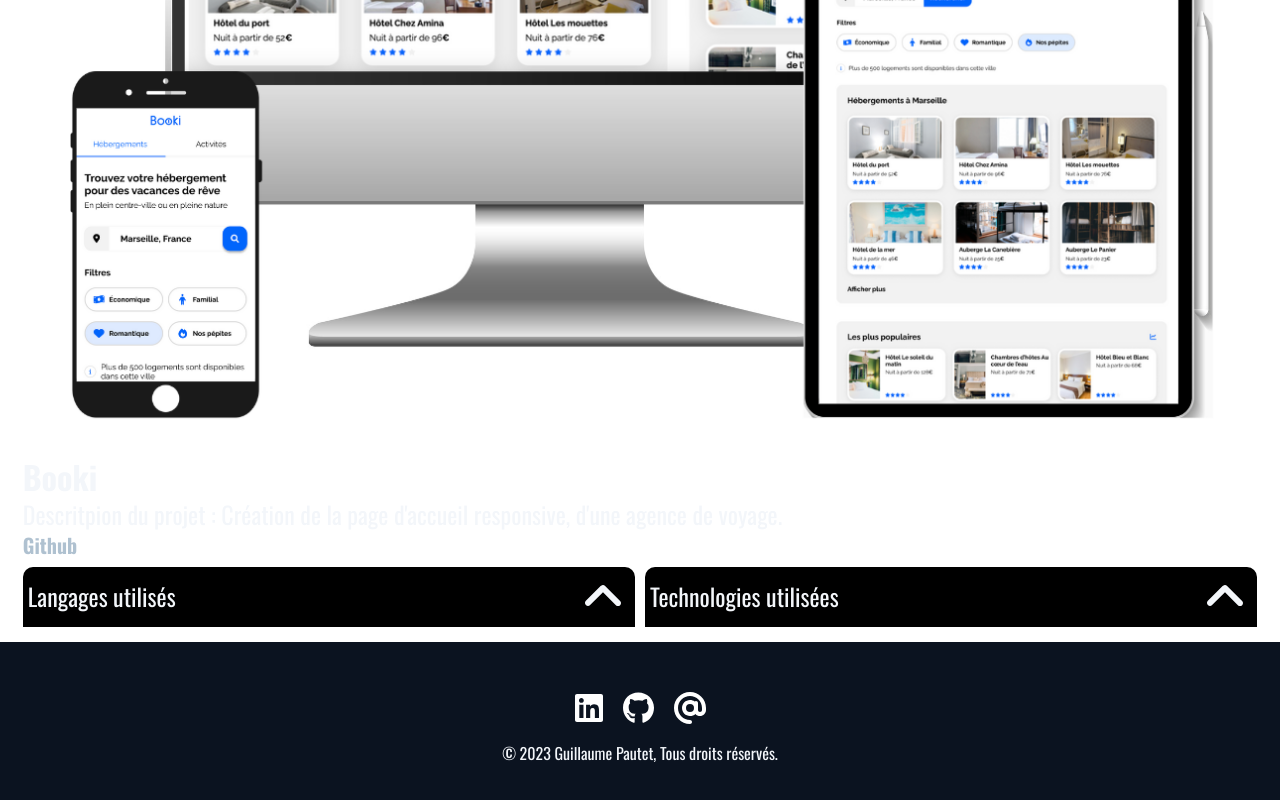
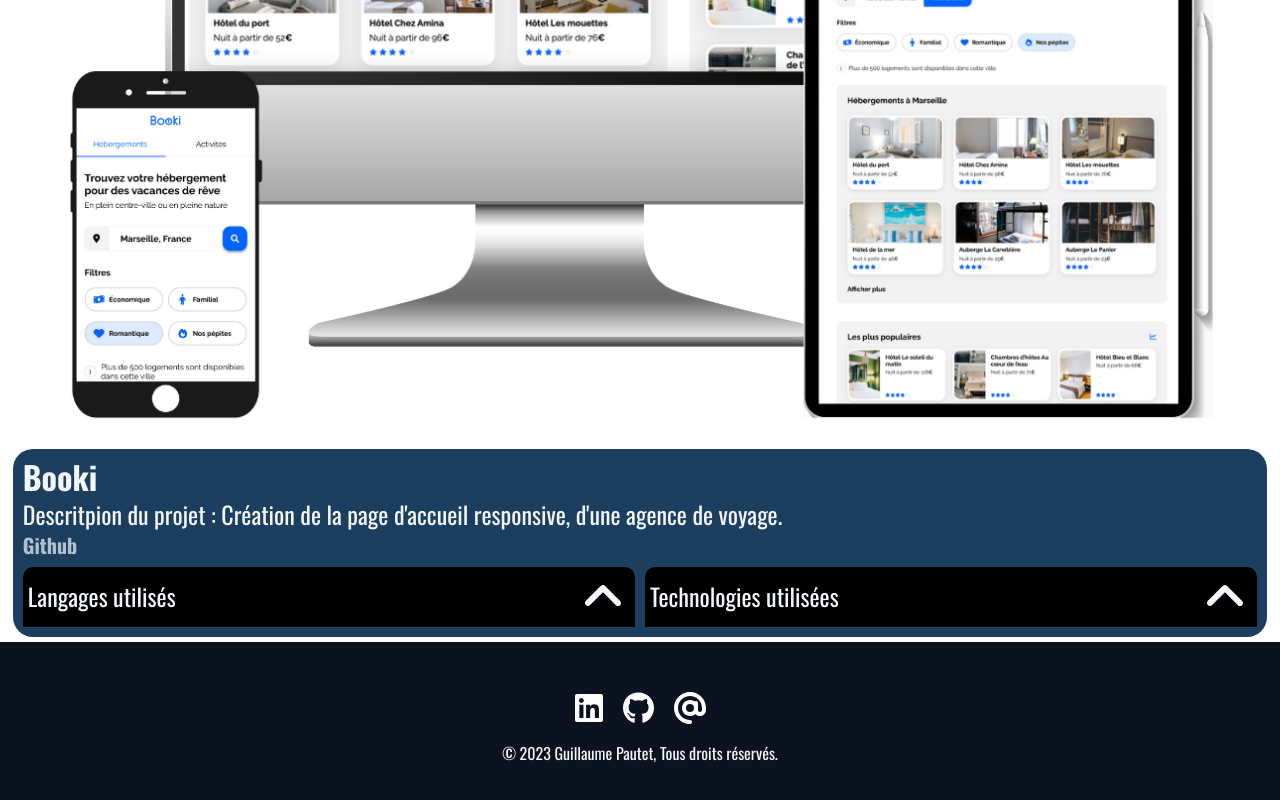
Before and after one commit to Poussin-5/OCProjet8, a React (Create React App) app: page /projet/1 in a window 1280 px wide. Shown: the part 512-1312 px from the top of the page. Built offline with nearby package versions, Linux system fonts and the light colour scheme.

Commit message:
Update project-txt.jsx

```diff
--- a/src/components/project-txt/project-txt.jsx
+++ b/src/components/project-txt/project-txt.jsx
@@ -3,7 +3,7 @@ import './project-txt.scss'
 
 function ProjectTxt({ title, description, langages, technologie, github }) {
   return (
-    <div className="project-txt back-grey">
+    <div className="project-txt back">
       <div className="project-txt-title">
         <h2>{title}</h2>
         <p>Descritpion du projet : {description}</p>
@@ -15,7 +15,7 @@ function ProjectTxt({ title, description, langages, technologie, github }) {
         <Collapse
           titre={`Langages utilisés`}
           text={langages.map((langage, index) => (
-            <li key={index} className="back-black">
+            <li key={index} className="back-light">
               {langage}
             </li>
           ))}
@@ -23,7 +23,7 @@ function ProjectTxt({ title, description, langages, technologie, github }) {
         <Collapse
           titre={`Technologies utilisées`}
           text={technologie.map((technologie, index) => (
-            <li key={index} className="back-black">
+            <li key={index} className="back-light">
               {technologie}
             </li>
           ))}
```
